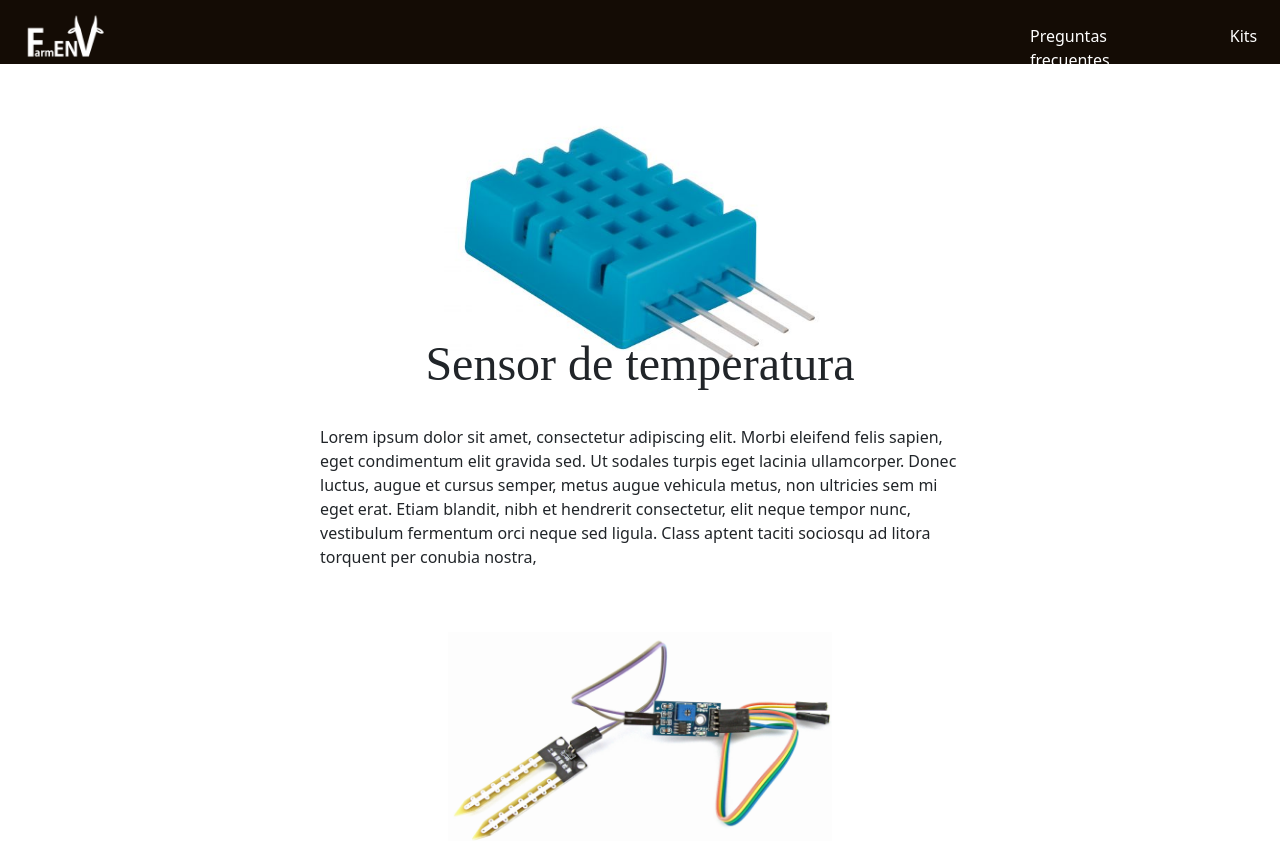
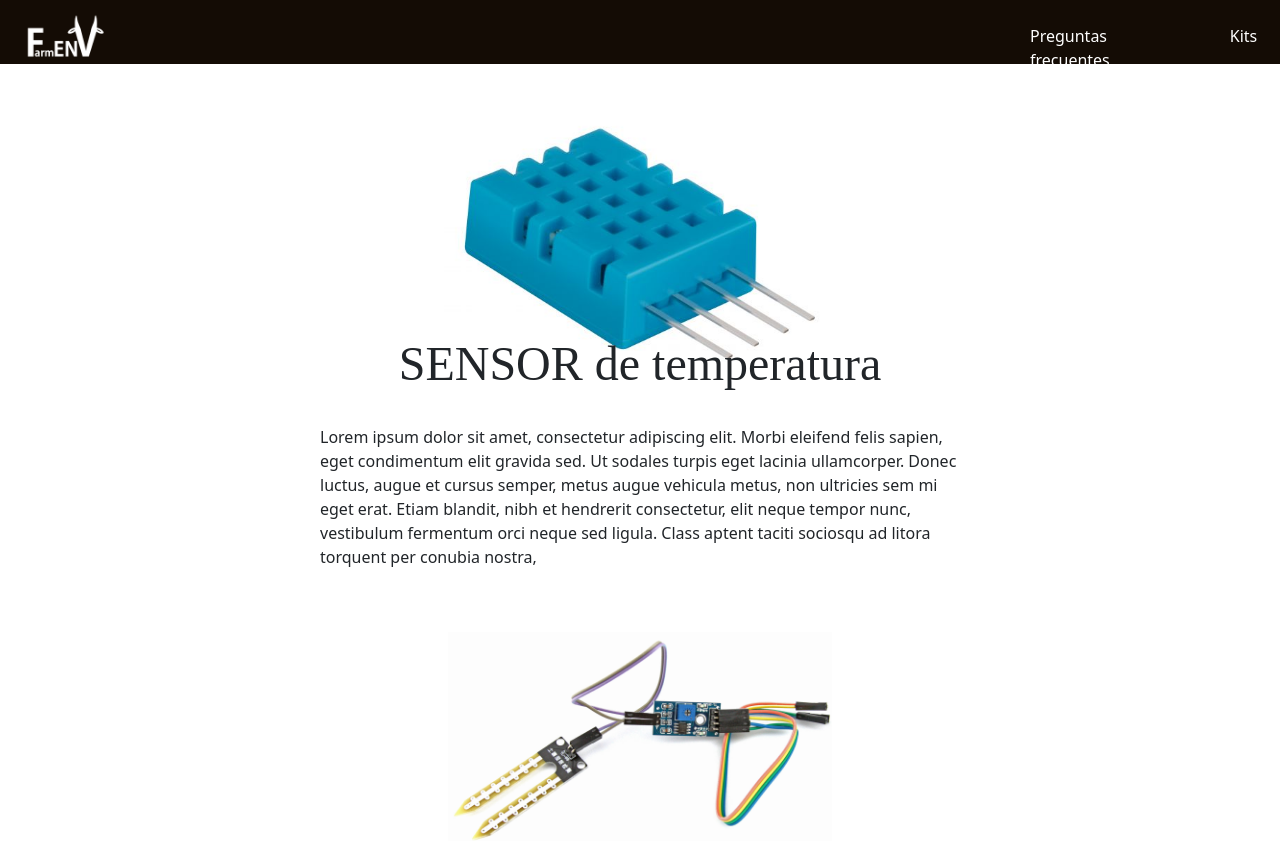
Before and after one commit to FarmENV/Website-Frontend, a React (Create React App) app: page /sensorKits in a window 1280 px wide. Shown: the top 841 px of the page. Built offline with nearby package versions, Linux system fonts and the light colour scheme.

Commit message:
changing in master branch again

```diff
--- a/src/pages/SensorKits/SensorKits.jsx
+++ b/src/pages/SensorKits/SensorKits.jsx
@@ -22,7 +22,7 @@ class KitsSensor extends React.Component {
             <img src={Temperature} alt="kit" width="70%" height="70%"/>
           </div>
           <div className="Info__sensor_info">
-            <h3 className="Info__title_sensor font-face-ap">Sensor de temperatura</h3>
+            <h3 className="Info__title_sensor font-face-ap">SENSOR de temperatura</h3>
             <p className="Info__paragraph_kit">Lorem ipsum dolor sit amet, consectetur adipiscing elit. Morbi eleifend felis sapien, eget condimentum elit gravida sed. Ut sodales turpis eget lacinia ullamcorper. Donec luctus, augue et cursus semper, metus augue vehicula metus, non ultricies sem mi eget erat. Etiam blandit, nibh et hendrerit consectetur, elit neque tempor nunc, vestibulum fermentum orci neque sed ligula. Class aptent taciti sociosqu ad litora torquent per conubia nostra,</p>
           </div>
         </div>
```
